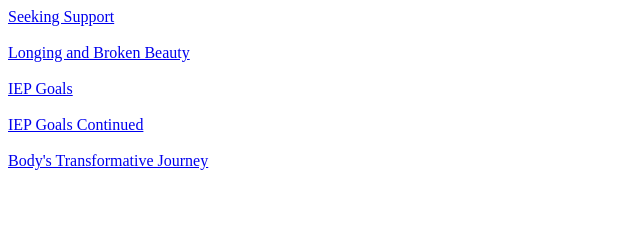
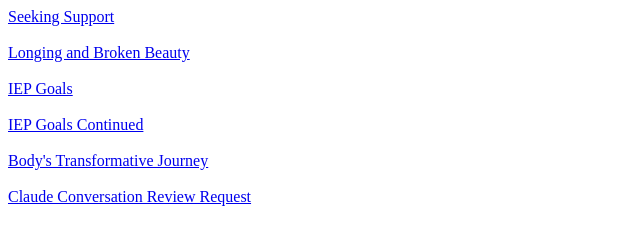
Before and after one commit to hlittle-x/hlittle-x.github.io, a plain HTML site: page Claude/index.html in a window 1280 px wide. Shown: the whole page, without its empty margins (0-640 px from the left). Drawn offline with Linux system fonts and the light colour scheme.

Commit message:
Update index.html

```diff
--- a/Claude/index.html
+++ b/Claude/index.html
@@ -11,3 +11,6 @@
 <br>
 <br>
 <a href="Body/chat.html">Body's Transformative Journey</a>
+<br>
+<br>
+<a href="ConversationReview/chat.html">Claude Conversation Review Request</a>
```
